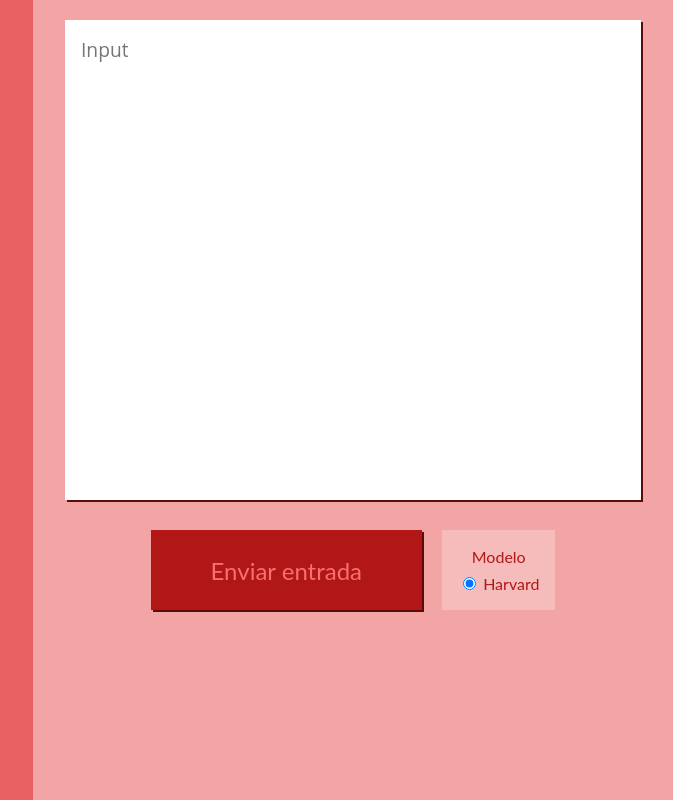
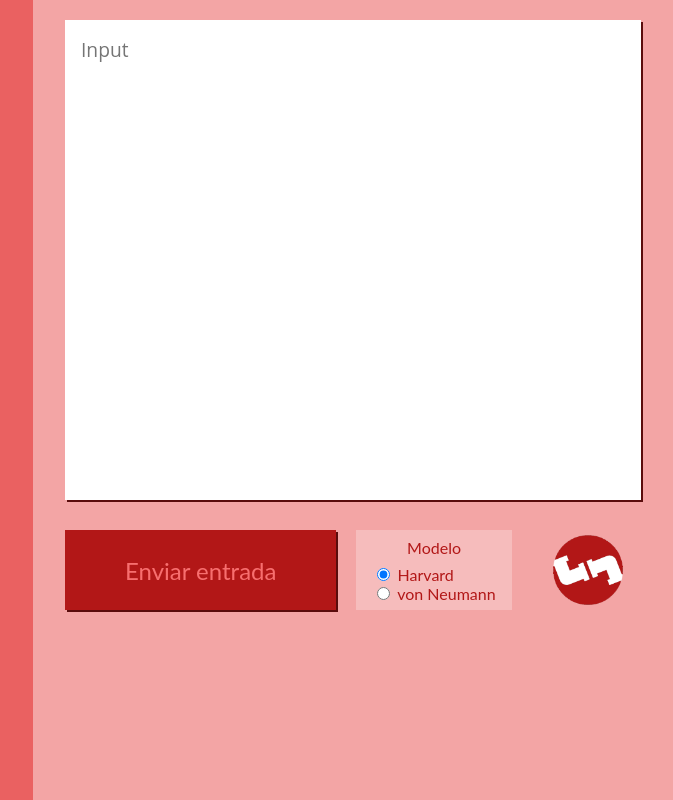
Before and after one commit to pedrohcavalcante/pedrohcavalcante.github.io, a plain HTML site: page index.html in a window 1280 px wide. Shown: the whole page, without its empty margins (607-1280 px from the left). Drawn offline with Linux system fonts and the light colour scheme.

Commit message:
adição de botão about

```diff
--- a/index.html
+++ b/index.html
@@ -31,9 +31,12 @@
 							<form>
 					  			<input type="radio" id="harvard" name="model" checked="true"> Harvard
 					 	 		<br>
-								<!-- <input type="radio" id="neumann" name="model"> von Neumann -->
+								<input type="radio" id="neumann" name="model"> von Neumann
 							</form>
 						</div>
+                        <div id="about" alt="Projeto desenvolvido em colaboração de Pedro Henrique e Jonathan Rocha">
+                            <img src="icon.png" alt="Projeto desenvolvido em colaboração de Pedro Henrique e Jonathan Rocha" onclick="about()">
+			            </div>
 					</div>
 
 				</div>
--- a/pipeline.css
+++ b/pipeline.css
@@ -86,3 +86,10 @@ form {
     text-align: left;
     margin: 0;
 }
+
+#about{
+    height: 80px;
+    width: 10%;
+    margin: auto;
+    display: flex;
+}
--- a/pipeline.js
+++ b/pipeline.js
@@ -603,3 +603,8 @@ function runPipelineNeumann(instructions) {
         }
     }
 }
+
+
+function about(){
+    alert("Projeto desenvolvido em colaboração de Pedro Henrique e Jonathan Rocha");
+}
```
